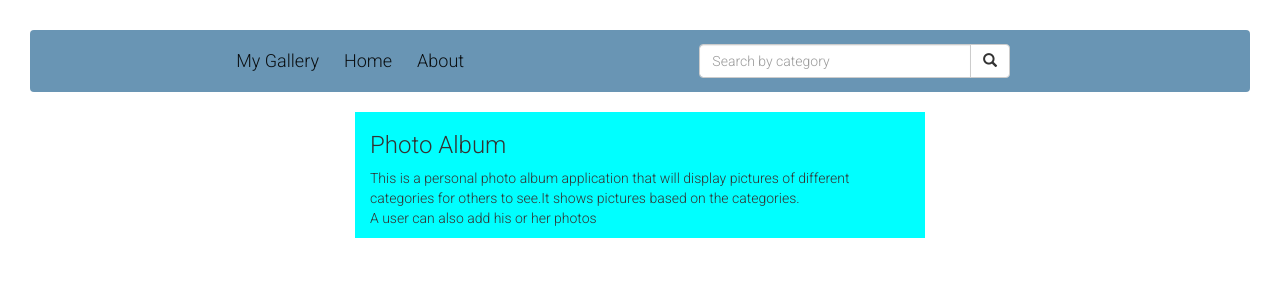
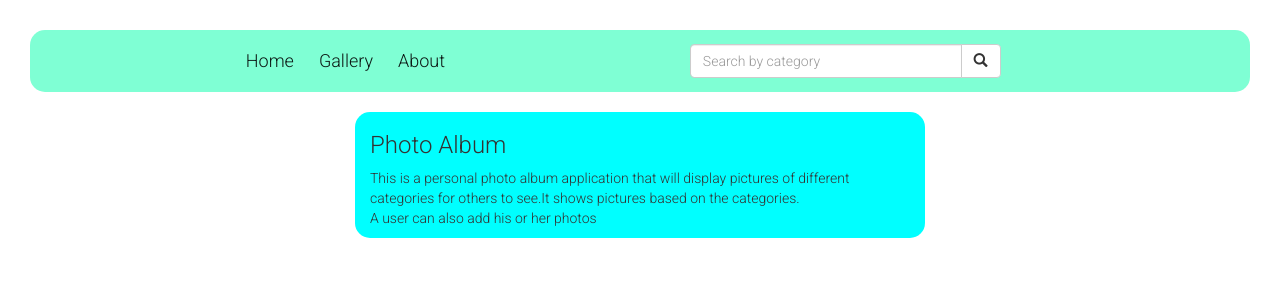
Before and after one commit to patrickrop-cloud/Gallery, a Django app: page /about in a window 1280 px wide. Shown: the top 300 px of the page. Run offline with Django 3.2, Linux system fonts and the light colour scheme; some libraries are stand-ins or nearby versions.

Commit message:
update about template and add photos

```diff
--- a/photos/templates/about.html
+++ b/photos/templates/about.html
@@ -2,7 +2,7 @@
 {% block content%}
 <div class="container">
     <div class="row" style="justify-content: center;">
-        <div class="col-md-6" style="background-color:aqua;">
+        <div class="col-md-6" style="background-color:aqua; border-radius: 15px;">
             <h3>Photo Album</h3>
             <p>This is a personal photo album application that will display  pictures of different categories for others to see.It shows pictures based on the categories. <br>
                 A user can also add his or her photos</p>
--- a/photos/templates/gallery.html
+++ b/photos/templates/gallery.html
@@ -6,7 +6,7 @@
         <div class="col-md-3">
             <div class="card">
                 <div class="card-header">
-                    View based on Categories
+                     Categories
                 </div>
                 <ul class="list-group list-group-flush">
                     <li class="list-group-item">
--- a/photos/templates/navbar.html
+++ b/photos/templates/navbar.html
@@ -14,14 +14,12 @@
   </style>
 </head>
 <body>
-<nav class="navbar fixed-top  navbar-light" style="background-color: #6995b4;">
+<nav class="navbar fixed-top  navbar-light" style="background-color: aquamarine; border-radius: 15px;">
   <div class="container-fluid">
     <div class="navbar-header">
-      <a class="navbar-brand" href="{% url 'gallery' %}">My Gallery</a>
       <a class="navbar-brand" href="{% url 'gallery' %}">Home</a>
-
+      <a class="navbar-brand" href="{% url 'gallery' %}">Gallery</a>
       <a class="navbar-brand" href="{% url 'about' %}">About</a>
-
 
     </div>
     <div class="col-sm-4 col-md-4 navbar-right">
```
Also changed, not shown: media/pexels-omkar-patyane-211492.jpg (added), media/pexels-tara-winstead-8386706.jpg (added).
